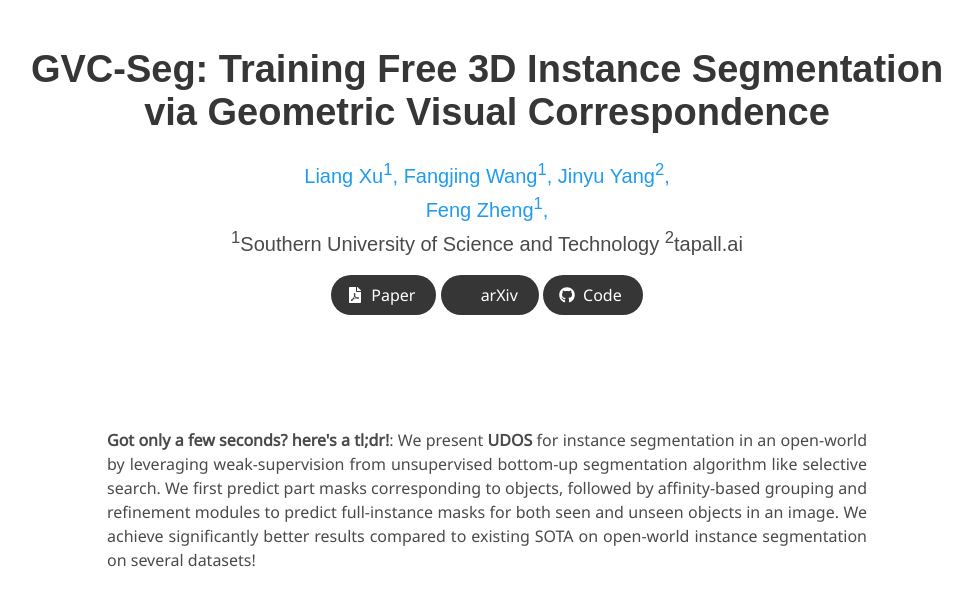
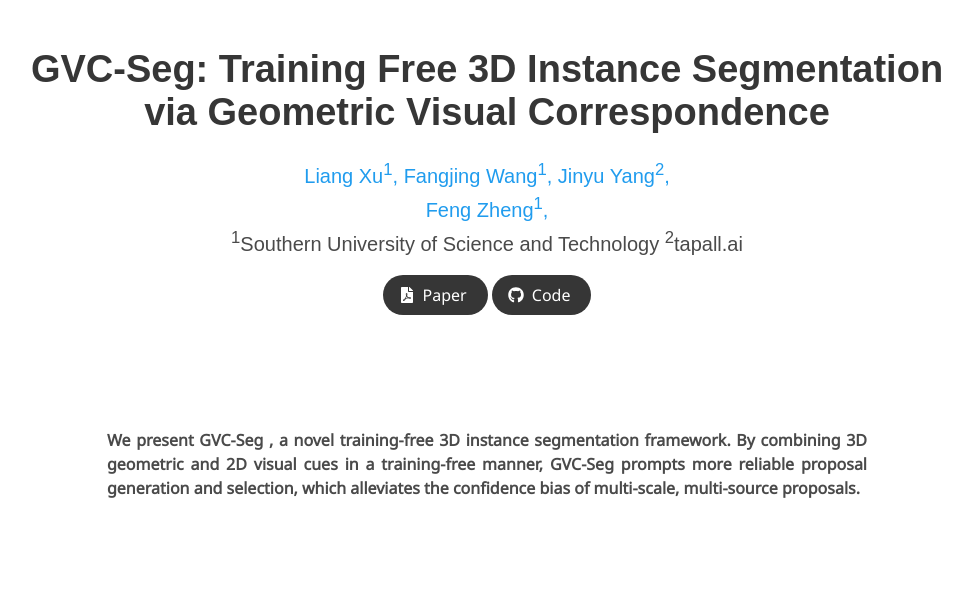
Before and after one commit to LiangXu123/LiangXu123.github.io, a Jekyll site: the page GVC/index.html, which Jekyll copies as it is, in a window 1280 px wide and 900 px high, cut to the strip 0-608 px from the top of the window. Shown: the whole strip, without its empty margins (153-1125 px from the left). Built offline with Jekyll 4.4.1, drawn with Linux system fonts in a browser that asks for light colours; nearby versions of some CDN libraries; some web fonts are replaced; library files that are not in the unit come from our copies; a style sheet for code colours, icons or effects is not loaded.

Commit message:
update GVC

```diff
--- a/GVC/index.html
+++ b/GVC/index.html
@@ -6,7 +6,7 @@
         content="GVC-Seg: Training Free 3D Instance Segmentation via  Geometric Visual Correspondence.">
   <meta name="keywords" content="MaskRCNN, OWIS">
   <meta name="viewport" content="width=device-width, initial-scale=1">
-  <title>UDOS</title>
+  <title>GVC-Seg</title>
 
   <!-- Global site tag (gtag.js) - Google Analytics -->
   <!-- <script async src="https://www.googletagmanager.com/gtag/js?id=G-PYVRSFMDRL"></script>
@@ -74,21 +74,13 @@
             <div class="publication-links">
               <!-- PDF Link. -->
               <span class="link-block">
-                <a href="../files/papers/UDOS.pdf"
+                <!-- <a href="../files/papers/UDOS.pdf" -->
+                <a href="https://arxiv.org/abs/"
                    class="external-link button is-normal is-rounded is-dark">
                   <span class="icon">
                       <i class="fas fa-file-pdf"></i>
                   </span>
                   <span>Paper</span>
-                </a>
-              </span>
-              <span class="link-block">
-                <a href="https://arxiv.org/abs/2303.05503"
-                   class="external-link button is-normal is-rounded is-dark">
-                  <span class="icon">
-                      <i class="ai ai-arxiv"></i>
-                  </span>
-                  <span>arXiv</span>
                 </a>
               </span>
               <!-- Video Link. -->
@@ -103,7 +95,7 @@
               </span> -->
               <!-- Code Link. -->
               <span class="link-block">
-                <a href="https://github.com/tarun005/UDOS"
+                <a href="https://github.com/LiangXu123/GVC-Seg"
                    class="external-link button is-normal is-rounded is-dark">
                   <span class="icon">
                       <i class="fab fa-github"></i>
@@ -150,7 +142,7 @@
         <div class="content has-text-justified">
 
           <p>
-            <b>Got only a few seconds? here's a tl;dr!</b>: We present <b>UDOS</b> for instance segmentation in an open-world by leveraging weak-supervision from unsupervised bottom-up segmentation algorithm like selective search. We first predict part masks corresponding to objects, followed by affinity-based grouping and refinement modules to predict full-instance masks for both seen and unseen objects in an image. We achieve significantly better results compared to existing SOTA on open-world instance segmentation on several datasets!
+            <b>We present <b>GVC-Seg</b> , a novel training-free 3D instance segmentation framework. By combining 3D geometric and 2D visual cues in a training-free manner, GVC-Seg prompts more reliable proposal generation and selection, which alleviates the confidence bias of multi-scale, multi-source proposals.
           </p>
 
         </div>
```
